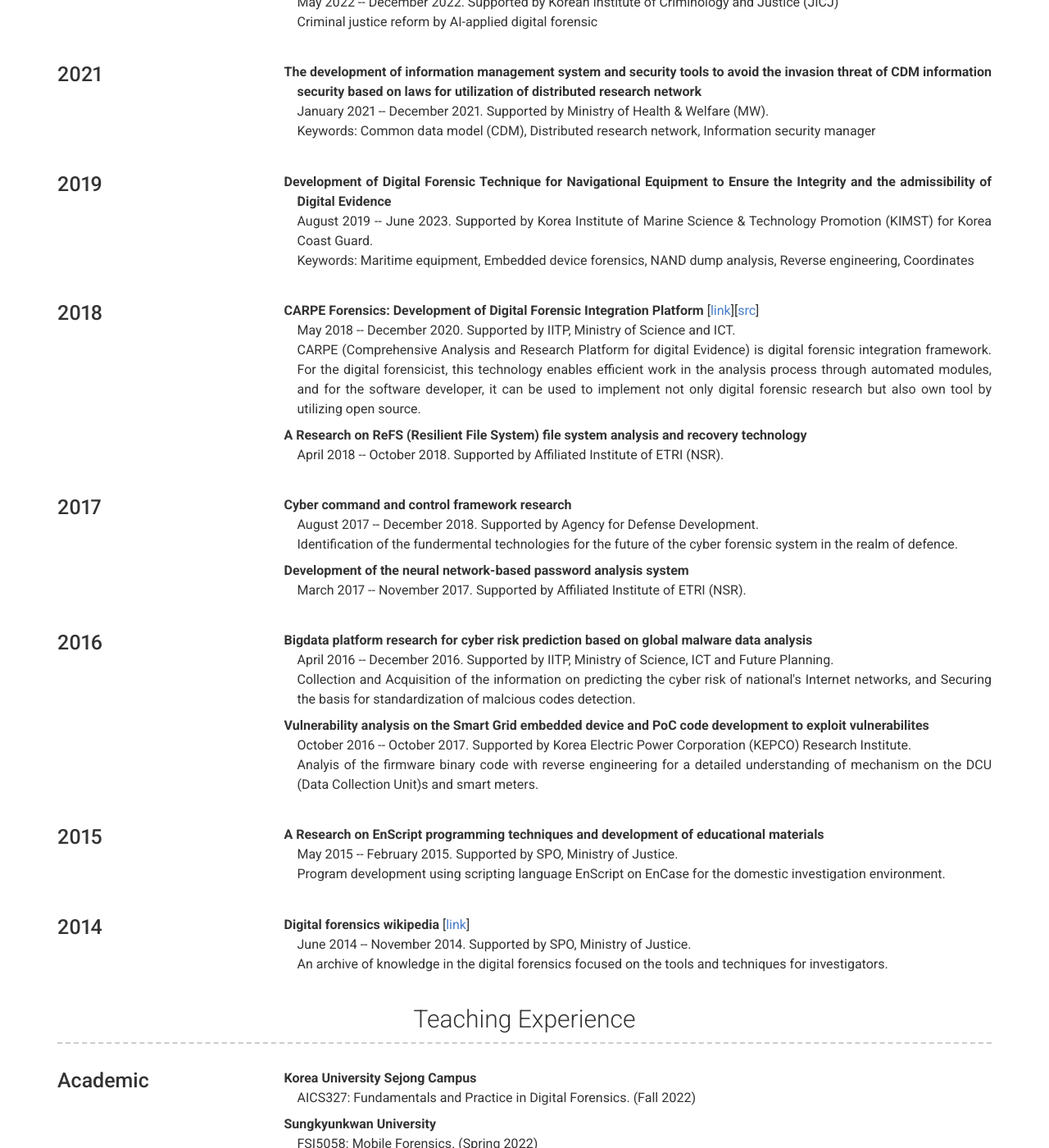
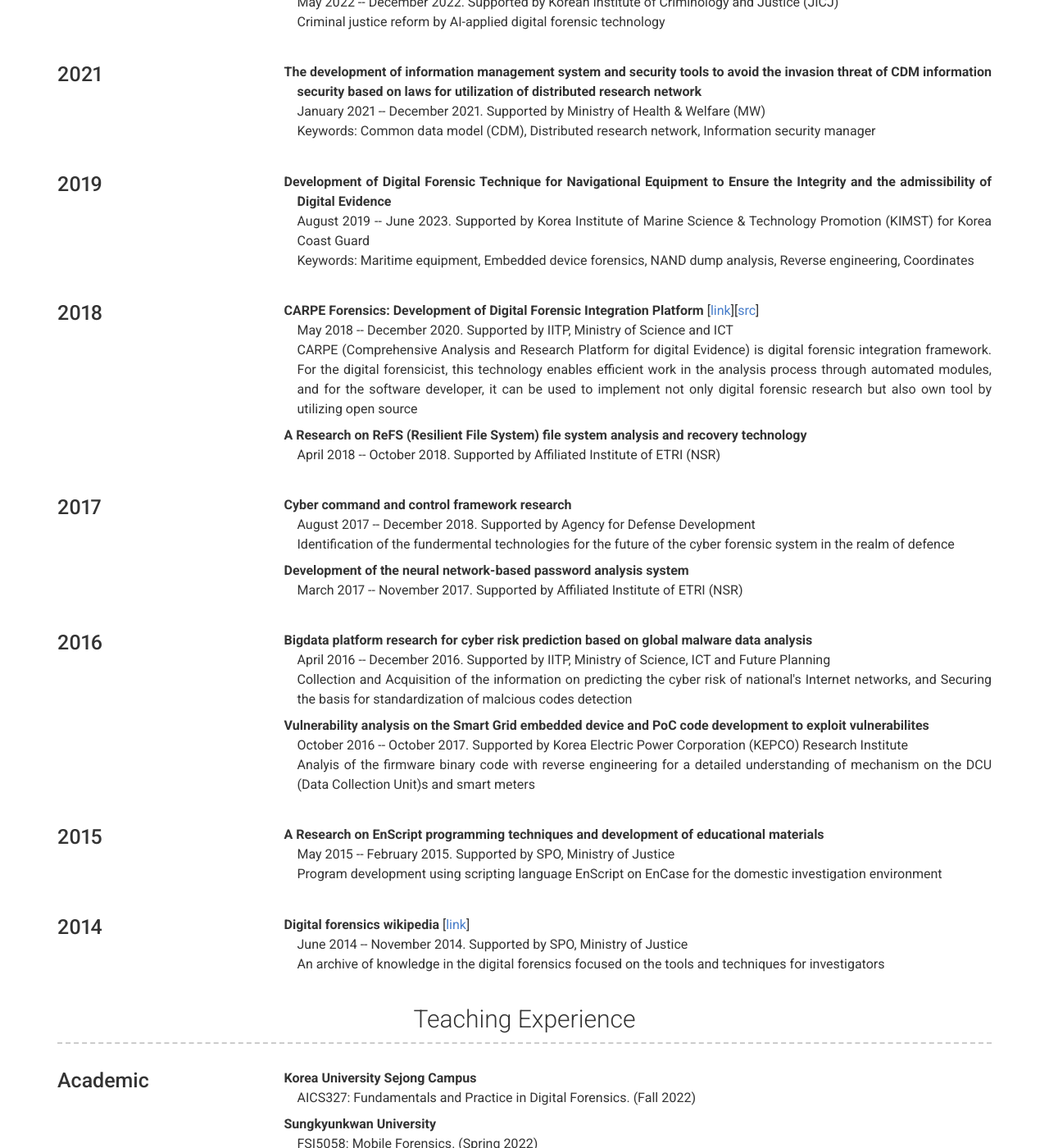
Before and after one commit to JaehyeokHan/jaehyeokhan.github.io, a Jekyll site: the page built from index.md, in a window 1280 px wide and 1400 px high, scrolled down 1295 px. Shown: the whole window at 82% size. Built offline with Jekyll 4.4.1, drawn with Linux system fonts in a browser that asks for light colours; nearby versions of some CDN libraries.

Commit message:
Update _config.yml

```diff
--- a/_config.yml
+++ b/_config.yml
@@ -93,22 +93,22 @@ content:
           <p style="text-indent: -1em;"><b>Development of New Technology for Data Privacy Enhancement on Edge Cloud Environment and Cultivating Next Generation Creative Talent</b>
           <br>July 2022 -- December 2027. Supported by Ministry of Science and ICT (MSIT) for Information Technology Research Center (ITRC)
           <br>Keywords: Privacy Enhanced Sensing Signal Generation, Quantum-Safe&Light weight Symmetric Encryption, Full-Scale SCA-resistant PQC, Privacy Preserving Encrypted Data Processing and Federated Learning</p>
-          <p style="text-indent: -1em;"><b>Comprehensive Policy for Developing Scientific Criminal Investigation and Forensic Science (The 5th Industrial Revolution)- Review of relevant laws and policies on the criminal Jjstice reform in the era of post-COVID19</b>[<A href = " https://www.kicj.re.kr/boardDownload.es?bid=0001&list_no=13315&seq=1" target = "top">report</A>]
+          <p style="text-indent: -1em;"><b>Comprehensive Policy for Developing Scientific Criminal Investigation and Forensic Science (The 5th Industrial Revolution)- Review of relevant laws and policies on the criminal Jjstice reform in the era of post-COVID19</b> [<A href = " https://www.kicj.re.kr/boardDownload.es?bid=0001&list_no=13315&seq=1" target = "top">report</A>]
           <br>May 2022 -- December 2022. Supported by Korean Institute of Criminology and Justice (JICJ)
-          <br>Criminal justice reform by AI-applied digital forensic</p>
+          <br>Criminal justice reform by AI-applied digital forensic technology</p>
 
       - layout: left
         title: 2021
         description: | # this will include new lines to allow paragraphs
           <p style="text-indent: -1em;"><b>The development of information management system and security tools to avoid the invasion threat of CDM information security based on laws for utilization of distributed research network</b>
-          <br>January 2021 -- December 2021. Supported by Ministry of Health & Welfare (MW).
+          <br>January 2021 -- December 2021. Supported by Ministry of Health & Welfare (MW)
           <br>Keywords: Common data model (CDM), Distributed research network, Information security manager</p>
 
       - layout: left
         title: 2019
         description: | # this will include new lines to allow paragraphs
           <p style="text-indent: -1em;"><b>Development of Digital Forensic Technique for Navigational Equipment to Ensure the Integrity and the admissibility of Digital Evidence</b>
-          <br>August 2019 -- June 2023. Supported by Korea Institute of Marine Science & Technology Promotion (KIMST) for Korea Coast Guard.
+          <br>August 2019 -- June 2023. Supported by Korea Institute of Marine Science & Technology Promotion (KIMST) for Korea Coast Guard
           <br>Keywords: Maritime equipment, Embedded device forensics, NAND dump analysis, Reverse engineering, Coordinates</p>
 
       - layout: left
@@ -122,44 +122,44 @@ content:
         #quote: >
         description: | # this will include new lines to allow paragraphs
           <p style="text-indent: -1em;"><b>CARPE Forensics: Development of Digital Forensic Integration Platform</b> [<A href = "http://carpeforensics.org/" target = "top">link</A>][<A href = "https://github.com/dfrc-korea/carpe" target = "top">src</A>]
-          <br>May 2018 -- December 2020. Supported by IITP, Ministry of Science and ICT.
-          <br>CARPE (Comprehensive Analysis and Research Platform for digital Evidence) is digital forensic integration framework. For the digital forensicist, this technology enables efficient work in the analysis process through automated modules, and for the software developer, it can be used to implement not only digital forensic research but also own tool by utilizing open source.</p>
+          <br>May 2018 -- December 2020. Supported by IITP, Ministry of Science and ICT
+          <br>CARPE (Comprehensive Analysis and Research Platform for digital Evidence) is digital forensic integration framework. For the digital forensicist, this technology enables efficient work in the analysis process through automated modules, and for the software developer, it can be used to implement not only digital forensic research but also own tool by utilizing open source</p>
           <p style="text-indent: -1em;"><b>A Research on ReFS (Resilient File System) file system analysis and recovery technology</b>
-          <br> April 2018 -- October 2018. Supported by Affiliated Institute of ETRI (NSR).</p>
+          <br> April 2018 -- October 2018. Supported by Affiliated Institute of ETRI (NSR)</p>
 # Institute of Information & Communications Technology Planning & Evaluation (IITP), Ministry of Science and ICT (MSIT)
 
       - layout: left
         title: 2017
         description: | # this will include new lines to allow paragraphs
           <p style="text-indent: -1em;"><b>Cyber command and control framework research</b>
-          <br>August 2017 -- December 2018. Supported by Agency for Defense Development.
-          <br>Identification of the fundermental technologies for the future of the cyber forensic system in the realm of defence.</p>
+          <br>August 2017 -- December 2018. Supported by Agency for Defense Development
+          <br>Identification of the fundermental technologies for the future of the cyber forensic system in the realm of defence</p>
           <p style="text-indent: -1em;"><b>Development of the neural network-based password analysis system</b>
-          <br>March 2017 -- November 2017. Supported by Affiliated Institute of ETRI (NSR).</p>
+          <br>March 2017 -- November 2017. Supported by Affiliated Institute of ETRI (NSR)</p>
 
       - layout: left
         title: 2016
         description: | # this will include new lines to allow paragraphs
           <p style="text-indent: -1em;"><b>Bigdata platform research for cyber risk prediction based on global malware data analysis</b>
-          <br>April 2016 -- December 2016. Supported by IITP, Ministry of Science, ICT and Future Planning.
-          <br>Collection and Acquisition of the information on predicting the cyber risk of national's Internet networks, and Securing the basis for standardization of malcious codes detection.</p>
+          <br>April 2016 -- December 2016. Supported by IITP, Ministry of Science, ICT and Future Planning
+          <br>Collection and Acquisition of the information on predicting the cyber risk of national's Internet networks, and Securing the basis for standardization of malcious codes detection</p>
           <p style="text-indent: -1em;"><b>Vulnerability analysis on the Smart Grid embedded device and PoC code development to exploit vulnerabilites</b>
-          <br>October 2016 -- October 2017. Supported by Korea Electric Power Corporation (KEPCO) Research Institute.
-          <br>Analyis of the firmware binary code with reverse engineering for a detailed understanding of mechanism on the DCU (Data Collection Unit)s and smart meters.</p>
+          <br>October 2016 -- October 2017. Supported by Korea Electric Power Corporation (KEPCO) Research Institute
+          <br>Analyis of the firmware binary code with reverse engineering for a detailed understanding of mechanism on the DCU (Data Collection Unit)s and smart meters</p>
 
       - layout: left
         title: 2015
         description: | # this will include new lines to allow paragraphs
           <p style="text-indent: -1em;"><b>A Research on EnScript programming techniques and development of educational materials</b>
-          <br> May 2015 -- February 2015. Supported by SPO, Ministry of Justice.
-          <br>Program development using scripting language EnScript on EnCase for the domestic investigation environment.</p>
+          <br> May 2015 -- February 2015. Supported by SPO, Ministry of Justice
+          <br>Program development using scripting language EnScript on EnCase for the domestic investigation environment</p>
 
       - layout: left
         title: 2014
         description: | # this will include new lines to allow paragraphs
           <p style="text-indent: -1em;"><b>Digital forensics wikipedia</b> [<A href = "http://forensic.korea.ac.kr/DFWIKI/index.php/%EB%8C%80%EB%AC%B8" target = "top">link</A>]
-          <br>June 2014 -- November 2014. Supported by SPO, Ministry of Justice.
-          <br>An archive of knowledge in the digital forensics focused on the tools and techniques for investigators.</p>
+          <br>June 2014 -- November 2014. Supported by SPO, Ministry of Justice
+          <br>An archive of knowledge in the digital forensics focused on the tools and techniques for investigators</p>
 #         Supreme Prosecutors' Office (SPO) Ref. https://forensicswiki.xyz/
 
   - title: Teaching Experience
```
